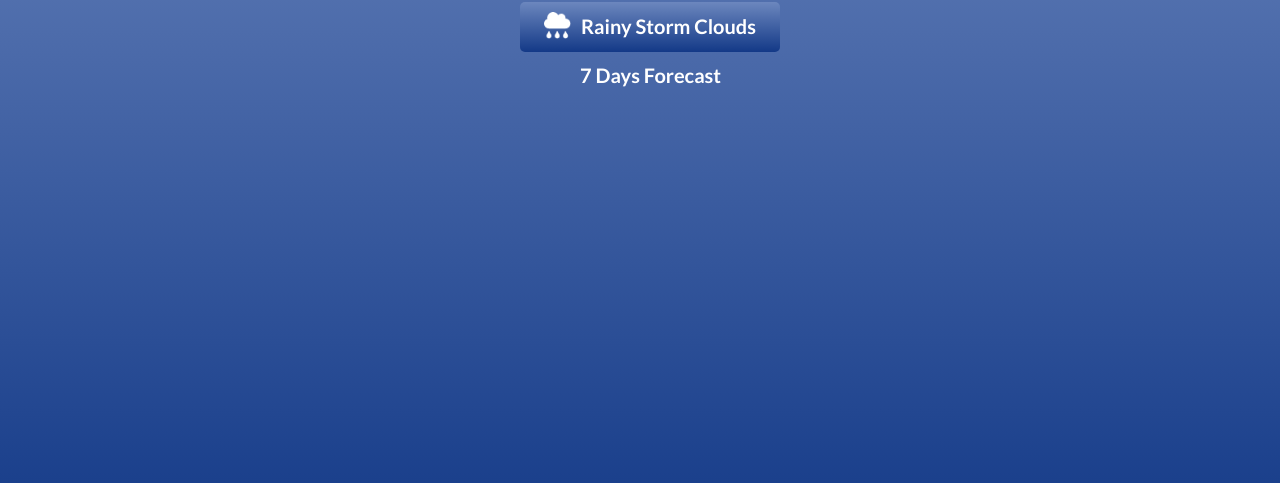
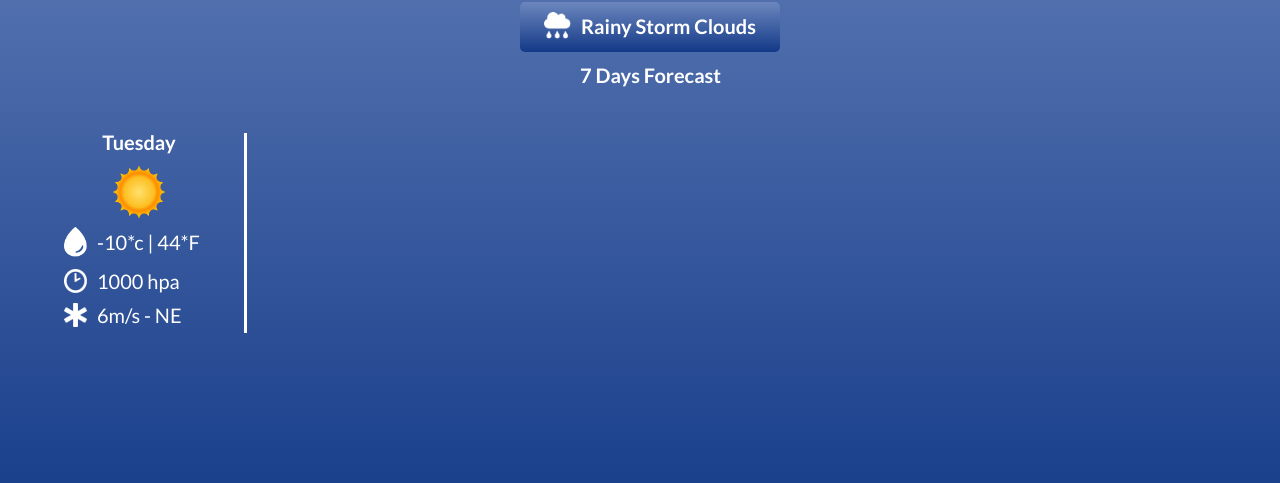
Before and after one commit to Oluwaseun241/Weather-app, a plain HTML site: page weather-app/index.html in a window 1280 px wide. Shown: the part 247-730 px from the top of the page. Drawn offline with Linux system fonts and the light colour scheme.

Commit message:
l-section added

```diff
--- a/weather-app/index.html
+++ b/weather-app/index.html
@@ -33,5 +33,23 @@
             </div>
             <h3 class="forcast-days">7 Days Forecast</h3>
         </div>
+        <div class="l-section">
+            <div class="day1">
+                <h2 class="day-name">Tuesday</h2>
+                <img class="day-status-icon" src="public/icons-sun.png" alt="">
+                <div class="prm-container">
+                    <div class="first-prm">
+                        <img class="first-prm-img" src="public/water.png" alt=""> <span class="intemp">-10*c | 44*F</span>
+                    </div>
+                    <div class="second-prm">
+                        <img class="second-prm-img" src="public/weather-time.png" alt=""> <span class="inhpa">1000 hpa</span>
+                    </div>
+                    <div class="last-prm">
+                        <img class="last-prm-img" src="public/star-of-life.png" alt=""> <span class="inms">6m/s - NE</span>
+                    </div>
+                </div>
+            </div>
+            <hr class="hr-seperator">
+    </div>
 </body>
 </html>
--- a/weather-app/style.css
+++ b/weather-app/style.css
@@ -131,3 +131,107 @@ body {
     margin-top: 150px;
     margin-left: 60px;
 }
+.l-section {
+    position: absolute;
+    display: flex;
+    width: 150px;
+    height: 200px;
+    top: 380px;
+}
+.day1 {
+    position: relative;
+    display: block;
+    justify-items: center;
+}
+.day-name {
+    position: relative;
+    font-family: 'lato';
+    font-style: normal;
+    font-weight: 600;
+    font-size: 20px;
+    text-align: center;
+    line-height: 19px;
+}
+.day-status-icon {
+    display: block;
+    margin-left: auto;
+    margin-right: auto;
+    width: 60px;
+    height: 60px;
+    margin-top: 10px;
+}
+.prm-container {
+    display: block;
+    margin-left: auto;
+    margin-right: auto;
+    height: 120px;
+    width: 150px;
+}
+.first-prm{
+    position: relative;
+    display: flex;
+    align-items: center;
+    justify-content: left;
+    top: 5px;
+}
+.first-prm-img {
+    width: 23px;
+    height: 30px;
+    margin-right: 10px;
+}
+.intemp {
+    position: relative;
+    font-family: 'lato';
+    font-style: normal;
+    font-weight: 500;
+    font-size: 20px;
+    line-height: 19px;
+}
+.second-prm {
+    position: relative;
+    display: flex;
+    justify-content: left;
+    align-items: center;
+    top: 17px;
+}
+.second-prm-img {
+    width: 23px;
+    height: 24px;
+    margin-right: 10px;
+}
+.inhpa {
+    position: relative;
+    font-family: 'lato';
+    font-style: normal;
+    font-weight: 500;
+    font-size: 20px;
+    line-height: 19px;
+}
+.last-prm {
+    position: relative;
+    display: flex;
+    justify-content: left;
+    align-items: center;
+    top: 27px;
+}
+.last-prm-img {
+    width: 23px;
+    height: 24px;
+    margin-right: 10px;
+}
+.inms {
+    position: relative;
+    font-family: 'lato';
+    font-style: normal;
+    font-weight: 500;
+    font-size: 20px;
+    line-height: 19px;
+}
+.hr-seperator {
+    position: absolute;
+    width: 3px;
+    height: 200px;
+    left: 180px;
+    border: none;
+    background: #fff;
+}
```
Also changed, not shown: weather-app/public/icons-sun.png (added), weather-app/public/star-of-life.png (added), weather-app/public/water.png (added), weather-app/public/weather-time.png (added).
